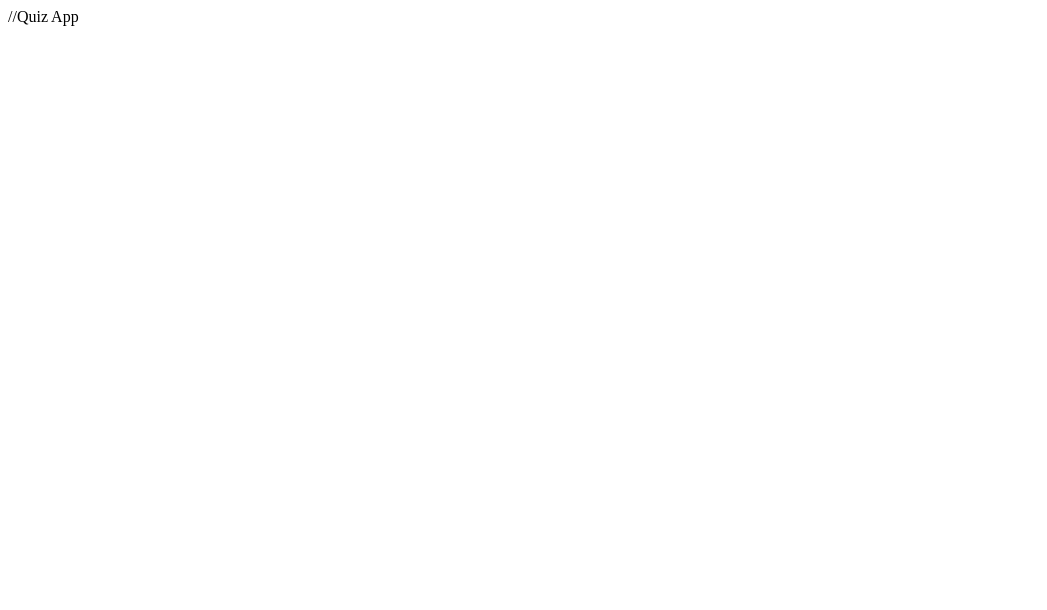
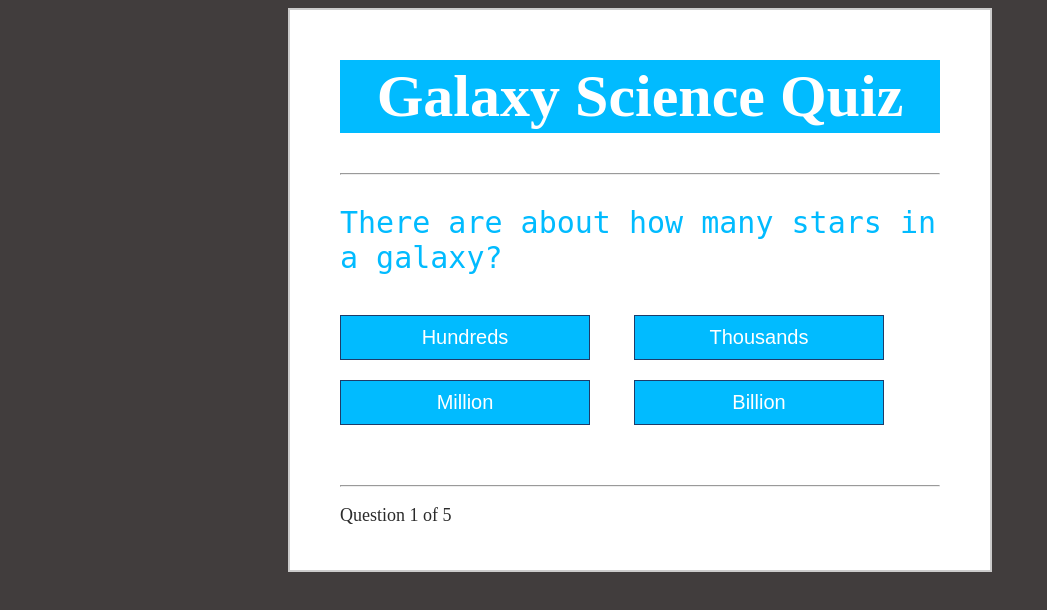
Before and after one commit to SofianeBounab7/The_Galaxy, a plain HTML site: page WEBT_Project/quiz_app/index.html in a window 1280 px wide. Shown: the whole page, without its empty margins (0-1047 px from the left). Drawn offline with Linux system fonts and the light colour scheme.

Commit message:
Quiz Application Added
Quiz Application Task finished

```diff
--- a/WEBT_Project/quiz_app/index.html
+++ b/WEBT_Project/quiz_app/index.html
@@ -1 +1,34 @@
-//Quiz App
+<!DOCTYPE html>
+<html>
+<head lang="en">
+    <meta charset="UTF-8">
+    <title>Quiz</title>
+    <link rel="stylesheet" type="text/css" href="style.css">
+</head>
+<body>
+    <div class="grid">
+        <div id="quiz">
+            <h1>Galaxy Science Quiz</h1>
+            <hr style="margin-bottom: 20px">
+
+            <p id="question"></p>
+
+            <div class="buttons">
+                <button id="btn0"><span id="choice0"></span></button>
+                <button id="btn1"><span id="choice1"></span></button>
+                <button id="btn2"><span id="choice2"></span></button>
+                <button id="btn3"><span id="choice3"></span></button>
+            </div>
+
+            <hr style="margin-top: 50px">
+            <footer>
+                <p id="progress">Question x of y</p>
+            </footer>
+        </div>
+    </div>
+
+
+<script src="question.js"></script>
+
+</body>
+</html>
--- /dev/null
+++ b/WEBT_Project/quiz_app/question.js
@@ -0,0 +1,91 @@
+function Quiz(questions) {
+    this.score = 0;
+    this.questions = questions;
+    this.questionIndex = 0;
+}
+
+Quiz.prototype.getQuestionIndex = function() {
+    return this.questions[this.questionIndex];
+}
+
+Quiz.prototype.guess = function(answer) {
+    if(this.getQuestionIndex().isCorrectAnswer(answer)) {
+        this.score++;
+    }
+
+    this.questionIndex++;
+}
+
+Quiz.prototype.isEnded = function() {
+    return this.questionIndex === this.questions.length;
+}
+
+
+function Question(text, choices, answer) {
+    this.text = text;
+    this.choices = choices;
+    this.answer = answer;
+}
+
+Question.prototype.isCorrectAnswer = function(choice) {
+    return this.answer === choice;
+}
+
+
+function populate() {
+    if(quiz.isEnded()) {
+        showScores();
+    }
+    else {
+        // show question
+        var element = document.getElementById("question");
+        element.innerHTML = quiz.getQuestionIndex().text;
+
+        // show options
+        var choices = quiz.getQuestionIndex().choices;
+        for(var i = 0; i < choices.length; i++) {
+            var element = document.getElementById("choice" + i);
+            element.innerHTML = choices[i];
+            guess("btn" + i, choices[i]);
+        }
+
+        showProgress();
+    }
+};
+
+function guess(id, guess) {
+    var button = document.getElementById(id);
+    button.onclick = function() {
+        quiz.guess(guess);
+        populate();
+    }
+};
+
+
+function showProgress() {
+    var currentQuestionNumber = quiz.questionIndex + 1;
+    var element = document.getElementById("progress");
+    element.innerHTML = "Question " + currentQuestionNumber + " of " + quiz.questions.length;
+};
+
+function showScores() {
+    var gameOverHTML = "<h1>Result</h1>";
+    gameOverHTML += "<h2 id='score'> Your scores: " + quiz.score + "</h2>";
+    var element = document.getElementById("quiz");
+    element.innerHTML = gameOverHTML;
+};
+
+// create questions here
+var questions = [
+    new Question("There are about how many stars in a galaxy?", ["Hundreds", "Thousands","Million", "Billion"], "Billion"),
+    new Question("If a star is more massive it is likely to have a  ______?", ["Long Life", "Short Life", "No Live", "A Live Forever"], "Long Life"),
+    new Question("Which Galaxy is the most known?", [ "Andromeda Galaxy","Milky Way Galaxy","Black Eye Galaxy", "Butterfly Galaxy"], "Milky Way Galaxy"),
+    new Question("Who found discovered the Big Bang?", ["John Cena", "Sheldon Cooper", "Edwin Hubble", "Donald Trump"], "Edwin Hubble"),
+    new Question("What does Nebula in english mean?", ["Cloud", "Infinite", "Big Stars", "Shining Stars"], "Cloud")
+];
+
+// create quiz
+var quiz = new Quiz(questions);
+
+// display quiz
+populate();
--- /dev/null
+++ b/WEBT_Project/quiz_app/style.css
@@ -0,0 +1,63 @@
+body {
+    background-color: #413D3D;
+}
+
+.grid {
+    width: 600px;
+    height: 500px;
+    margin: 0 auto;
+    background-color: #fff;
+    padding: 10px 50px 50px 50px;
+    border: 2px solid #cbcbcb;
+
+}
+
+.grid h1 {
+    font-family: "sans-serif";
+    background-color: #01BBFF;
+    font-size: 60px;
+    text-align: center;
+    color: #ffffff;
+    padding: 2px 0px;
+
+}
+
+#score {
+    color: #01BBFF;
+    text-align: center;
+    font-size: 30px;
+}
+
+.grid #question {
+    font-family: "monospace";
+    font-size: 30px;
+    color: #01BBFF;
+}
+
+.buttons {
+    margin-top: 30px;
+}
+
+#btn0, #btn1, #btn2, #btn3 {
+    background-color: #01BBFF;
+    width: 250px;
+    font-size: 20px;
+    color: #fff;
+    border: 1px solid #1D3C6A;
+    margin: 10px 40px 10px 0px;
+    padding: 10px 10px;
+}
+
+#btn0:hover, #btn1:hover, #btn2:hover, #btn3:hover {
+    cursor: pointer;
+    background-color: #01BBFF;
+}
+
+#btn0:focus, #btn1:focus, #btn2:focus, #btn3:focus {
+    outline: 0;
+}
+
+#progress {
+    color: #2b2b2b;
+    font-size: 18px;
+}
```
Also changed, not shown: WEBT_Project/IndexTest/Sebastijan.txt.
